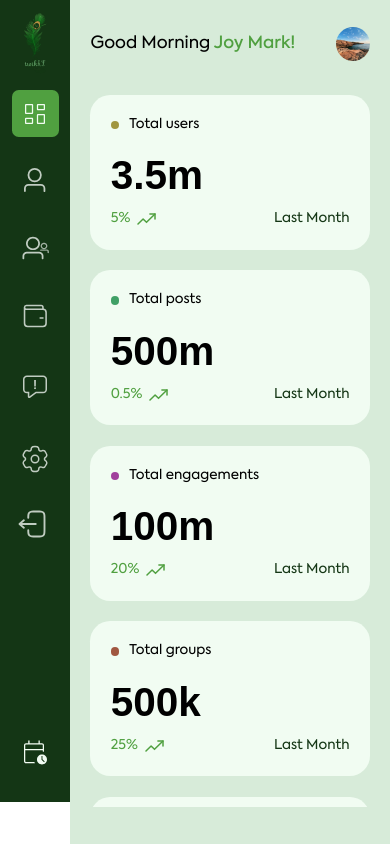
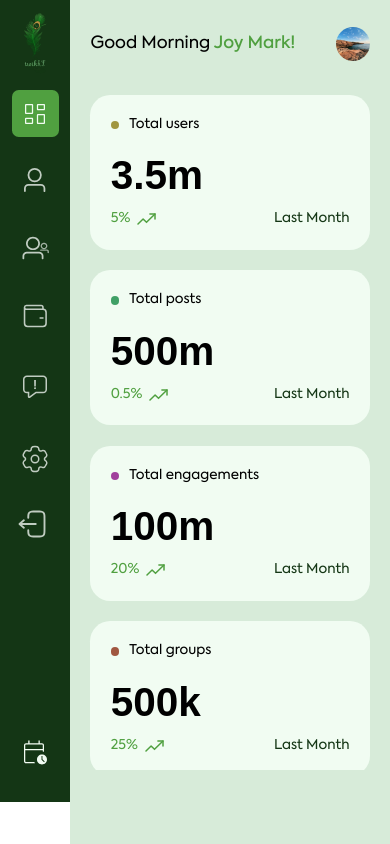
Before and after one commit to JiggyDevs/twikkl-dashboard, a Next.js app: page /dashboard in a window 390 px wide. Built offline with nearby package versions, Linux system fonts and the light colour scheme; a web font is replaced by a local one.

Commit message:
feat: dashboard home

```diff
--- a/src/app/(pages)/dashboard/layout.tsx
+++ b/src/app/(pages)/dashboard/layout.tsx
@@ -8,7 +8,7 @@ const Layout = ({ children }: { children: React.ReactNode }) => {
       <SideBar />
       <main className="bg-[#D7EBD9] h-screen flex flex-col overflow-hidden">
         <NavBar />
-        <div className="flex-[0.95] md:flex-1 px-6 pt-2 md:pt-5 pb-3 overflow-y-auto w-full">
+        <div className="flex-[0.9] md:flex-1 px-6 pt-2 md:pt-5 pb-3 overflow-y-auto w-full">
           {children}
         </div>
       </main>
--- a/src/app/ui/organisms/dashboard/ActiveUsers.tsx
+++ b/src/app/ui/organisms/dashboard/ActiveUsers.tsx
@@ -2,10 +2,10 @@ import { ReloadIcon } from "../../../../../public/svg";
 
 const ActiveUsersCard = () => {
   return (
-    <aside className="bg-twikkl-tertiary rounded-3xl p-8 flex flex-col justify-between w-full">
+    <aside className="bg-twikkl-tertiary rounded-3xl py-8 px-6 flex flex-col justify-between w-full">
       <div className="space-y-4">
         <h2 className="font-medium">Active Users</h2>
-        <div className="flex gap-x-2 items-center">
+        <div className="flex justify-between items-center">
           <span className="flex items-center text-twikkl-main text-sm">
             Recently, about a minute ago
           </span>
```
